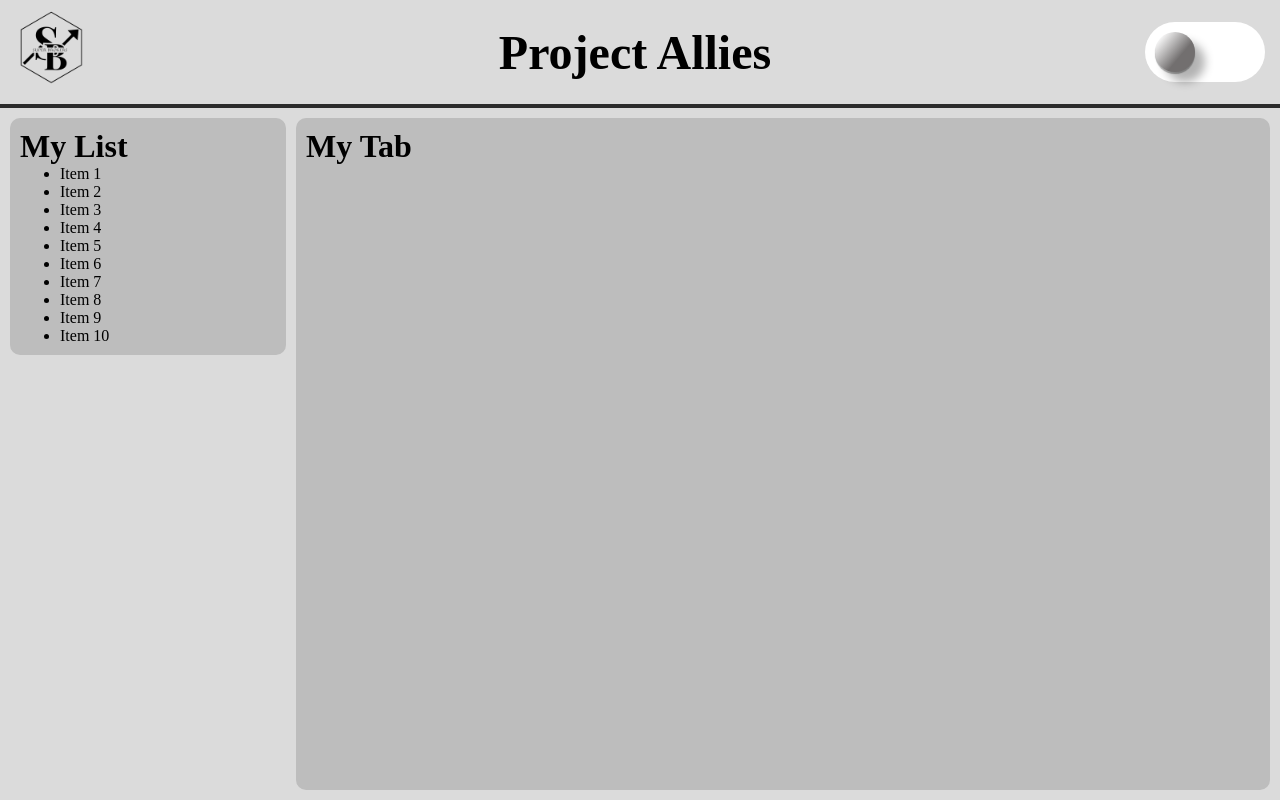
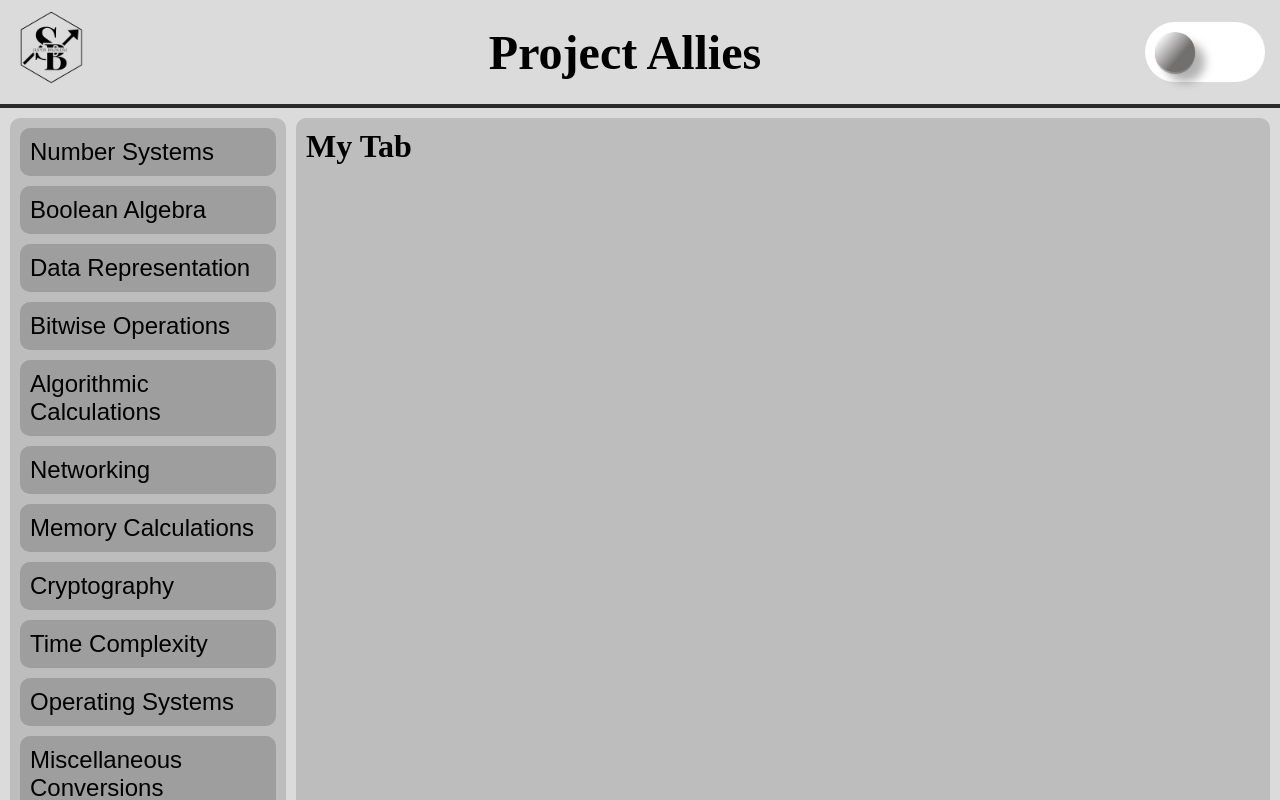
Before and after one commit to AnhTrinh00/project-Allies, a React (Vite) app: page / in a window 1280 px wide. Built offline with nearby package versions, Linux system fonts and the light colour scheme.

Commit message:
added functionality for List section with 12 operations and their own template for sub-items

```diff
--- a/src/Component/List.tsx
+++ b/src/Component/List.tsx
@@ -1,22 +1,84 @@
+import React, { useState } from "react";
 import "../styling/List.css";
 
 function List() {
+  const [expandItems, setExpandItems] = useState<{ [key: number]: boolean }>({});
+
+  const items = [
+    {
+      name: "Number Systems",
+      subItems: ["Sub-item 1", "Sub-item 2"]
+    },
+    {
+      name: "Boolean Algebra",
+      subItems: ["Sub-item 1", "Sub-item 2"]
+    },
+    {
+      name: "Data Representation",
+      subItems: ["Sub-item 1", "Sub-item 2"]
+    },
+    {
+      name: "Bitwise Operations",
+      subItems: ["Sub-item 1", "Sub-item 2"]
+    },
+    {
+      name: "Algorithmic Calculations",
+      subItems: ["Sub-item 1", "Sub-item 2"]
+    },
+    {
+      name: "Networking",
+      subItems: ["Sub-item 1", "Sub-item 2"]
+    },
+    {
+      name: "Memory Calculations",
+      subItems: ["Sub-item 1", "Sub-item 2"]
+    },
+    {
+      name: "Cryptography",
+      subItems: ["Sub-item 1", "Sub-item 2"]
+    },
+    {
+      name: "Time Complexity",
+      subItems: ["Sub-item 1", "Sub-item 2"]
+    },
+    {
+      name: "Operating Systems",
+      subItems: ["Sub-item 1", "Sub-item 2"]
+    },
+    {
+      name: "Miscellaneous Conversions",
+      subItems: ["Sub-item 1", "Sub-item 2"]
+    }
+  ];
+
+  const toggleItem = (index: number) => {
+    setExpandItems(prev => ({
+        ...prev,
+        [index]: !prev[index]
+    }));
+};
+
   return (
     <div className="list">
       <div className="list-container">
-        <h1>My List</h1>
-        <ul>
-          <li>Item 1</li>
-          <li>Item 2</li>
-          <li>Item 3</li>
-          <li>Item 4</li>
-          <li>Item 5</li>
-          <li>Item 6</li>
-          <li>Item 7</li>
-          <li>Item 8</li>
-          <li>Item 9</li>
-          <li>Item 10</li>
-        </ul>
+      <div className="items-list">
+          {items.map((item, index) => (
+            <div key={index} className="items">
+              <button onClick={() => toggleItem(index)} className="item">
+                <span>{item.name}</span>
+              </button>
+              {expandItems[index] && (
+                <div className="items-expand">
+                  {item.subItems.map((subItem, subIndex) => (
+                    <button key={subIndex} className="sub-item">
+                      {subItem}
+                    </button>
+                  ))}
+                </div>
+              )}
+            </div>
+          ))}
+        </div>
       </div>
     </div>
   );
--- a/src/styling/App.css
+++ b/src/styling/App.css
@@ -16,7 +16,7 @@ nav {
 
 nav h1 {
   font-size: 3rem;
-  margin-left: 10px;
+  margin: 0;
 }
 
 img {
@@ -38,6 +38,7 @@ img {
   cursor: pointer;
   position: relative;
   transition: transform 0.4s;
+  margin-left: 10px;
 }
 
 .label::before {
--- a/src/styling/List.css
+++ b/src/styling/List.css
@@ -25,3 +25,84 @@ body.dark-mode .list-container {
   width: 100%;
   padding: 10px;
 }
+
+body.light-mode .items {
+  background-color: #9e9e9e;
+  color: black;
+}
+
+body.dark-mode .items {
+  background-color: #7c7c7c;
+  color: white;
+}
+
+.items-list {
+  display: flex;
+  flex-direction: column;
+  gap: 10px;
+}
+
+.items {
+  padding: 10px;
+  border: none;
+  border-radius: 10px;
+  cursor: pointer;
+  text-align: left;
+  position: relative;
+}
+
+.item {
+  font-size: 24px;
+  background: none;
+  border: none;
+  color: inherit;
+  cursor: pointer;
+  width: 100%;
+  text-align: left;
+  padding: 0;
+  outline: none;
+}
+
+body.light-mode .dropdown-content {
+  background-color: #f9f9f9;
+  color: #333;
+}
+
+body.dark-mode .dropdown-content {
+  background-color: #666;
+  color: white;
+}
+
+.dropdown-content {
+  padding: 10px;
+  border-radius: 10px;
+  margin-top: 10px;
+  max-height: 0;
+  overflow: hidden;
+  transition: max-height 0.3s ease;
+}
+
+.items.expanded .dropdown-content {
+  max-height: 200px; /* Adjust as needed */
+}
+
+body.light-mode .sub-item {
+  background-color: #8f8f8f;
+  color: #000000;
+}
+
+body.dark-mode .sub-item {
+  background-color: #999999;
+  color: white;
+}
+
+.sub-item {
+  font-size: 18px;
+  padding: 5px;
+  border: none;
+  border-radius: 5px;
+  cursor: pointer;
+  margin-top: 5px;
+  width: 100%;
+  text-align: left;
+}
```
